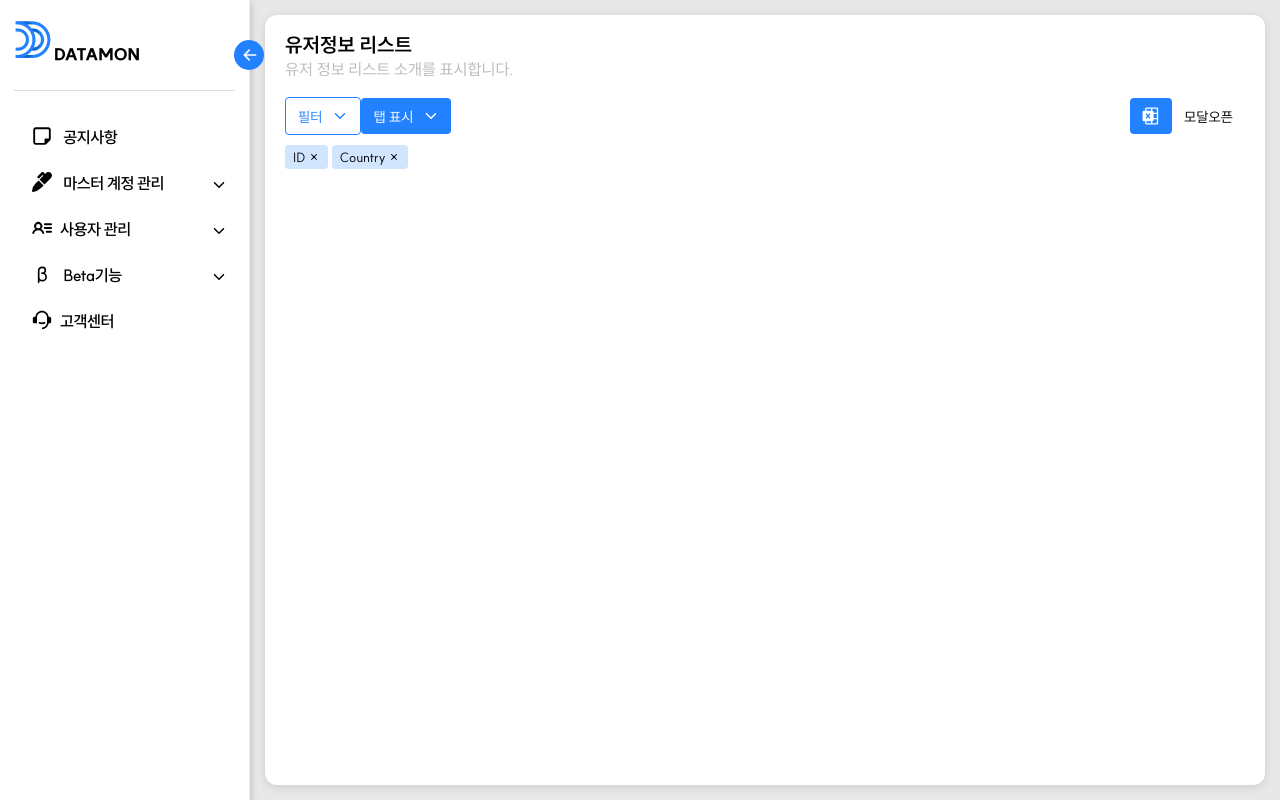
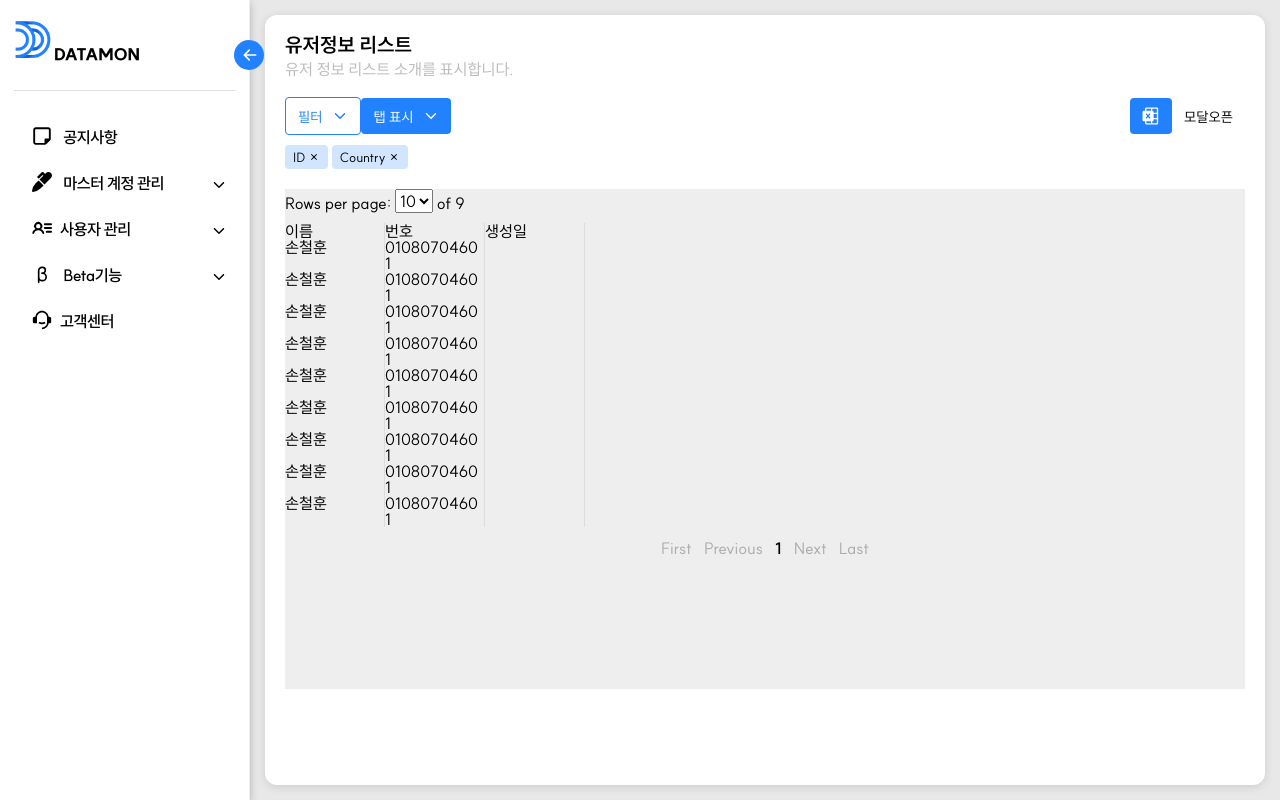
Before and after one commit to GolDHoon/datamon_view2, a Next.js app: page /layout/ad/custInfo in a window 1280 px wide. Built offline with nearby package versions, Linux system fonts and the light colour scheme.

Commit message:
테이블 컴포넌트 완료

```diff
--- a/package.json
+++ b/package.json
@@ -22,6 +22,8 @@
     "react-calendar": "^5.0.0",
     "react-data-grid": "^7.0.0-beta.47",
     "react-datepicker": "^7.4.0",
+    "react-dnd": "^16.0.1",
+    "react-dnd-html5-backend": "^16.0.1",
     "react-dom": "^18",
     "react-icons": "^5.3.0",
     "react-toggle": "^4.1.3",
--- a/src/app/components/CommonDataGrid.tsx
+++ b/src/app/components/CommonDataGrid.tsx
@@ -1,46 +1,235 @@
-'use client'
-import 'react-data-grid/lib/styles.css';
-import DataGrid, { SortDirection, SortColumn } from 'react-data-grid';
-import { useState } from 'react';
+import React, { useState, useRef, useEffect, useCallback } from 'react'; // React와 필요한 hook들 import
+import { NextPage } from "next"; // Next.js의 NextPage 타입 import
+import { useDrag, useDrop, DndProvider } from 'react-dnd'; // react-dnd를 위한 hook들 import
+import { HTML5Backend } from 'react-dnd-html5-backend'; // HTML5Backend를 사용하는 react-dnd 프론트엔드 백엔드 import
 
-//컬럼 별 오름차순, 내림차순 정렬할 때 쓰일 화살표 아이콘
-import { BiSolidUpArrowAlt, BiSolidDownArrowAlt  } from "react-icons/bi";
+const ItemType = 'COLUMN'; // 드래그 앤 드롭에서 사용할 Item Type 정의
 
-const columns = [
-    { key: 'id', name: 'ID', sortable: true },
-    { key: 'title', name: 'Title', sortable: true }
-];
+// DataGridProps 인터페이스 정의. columns와 rows 프로퍼티를 포함
+interface DataGridProps {
+    columns?: { columnType: string; name: string; filterType: string; key: string }[];
+    rows?: any[];
+}
 
-const initialRows = [
-    { id: 0, title: 'Example' },
-    { id: 1, title: 'Demo' },
+// ColumnProps 인터페이스 정의. Column 컴포넌트에서 사용할 여러 프로퍼티들을 포함
+interface ColumnProps {
+    column: { columnType: string; name: string; filterType: string; key: string };
+    index: number;
+    moveColumn: (dragIndex: number, hoverIndex: number) => void;
+    columnWidths: number[];
+    onMouseDown: (index: number, e: React.MouseEvent<HTMLDivElement>) => void;
+    onSort: (columnKey: string) => void;
+    sortOrder: 'asc' | 'desc' | null;
+}
 
-];
+// Column 컴포넌트 정의
+const Column: React.FC<ColumnProps> = ({ column, index, moveColumn, columnWidths, onMouseDown, onSort, sortOrder }) => {
+    const ref = useRef<HTMLDivElement>(null); // 드래그 앤 드롭을 위한 ref 생성
 
-export default function CommonDataGrid() {
-    const [rows, setRows] = useState(initialRows);
-    const [sortColumns, setSortColumns] = useState<SortColumn[]>([]);
+    const [, drop] = useDrop({
+        accept: ItemType, // 드롭할 수 있는 Item Type 설정
+        hover(item: any) {
+            if (!ref.current) {
+                return; // ref가 유효하지 않을 경우 반환
+            }
+            const dragIndex = item.index;
+            const hoverIndex = index;
 
-    // function handleSortColumnsChange(newSortColumns: SortColumn[]) {
-    //     setSortColumns(newSortColumns);
-    //     const sortedRows = [...rows];
-    //     sortedRows.sort((a, b) => {
-    //         for (const sort of newSortColumns) {
-    //             const comparator = sort.direction === SortDirection.ASC ? 1 : -1;
-    //             if (a[sort.columnKey] > b[sort.columnKey]) return comparator;
-    //             if (a[sort.columnKey] < b[sort.columnKey]) return -comparator;
-    //         }
-    //         return 0;
-    //     });
-    //     setRows(sortedRows);
-    // }
+            if (dragIndex === hoverIndex) {
+                return; // 드래그와 호버 위치가 동일할 경우 반환
+            }
+
+            moveColumn(dragIndex, hoverIndex); // 컬럼 위치 변경
+            item.index = hoverIndex; // 드래그 중인 아이템의 인덱스 업데이트
+        },
+    });
+
+    const [{ isDragging }, drag] = useDrag({
+        type: ItemType, // 드래그할 수 있는 Item Type 설정
+        item: { type: ItemType, index },
+        collect: (monitor) => ({
+            isDragging: monitor.isDragging(), // 드래그 상태 수집
+        }),
+    });
+
+    drag(drop(ref)); // ref에 drag와 drop 연결
 
     return (
-        <DataGrid
-            columns={columns}
-            rows={rows}
-            // sortColumns={sortColumns}
-            // onSortColumnsChange={handleSortColumnsChange}
-        />
+        <div
+            ref={ref}
+            style={{
+                width: columnWidths[index], // 현재 컬럼 너비 설정
+                display: 'flex',
+                alignItems: 'center',
+                position: 'relative',
+                borderRight: '1px solid #ddd',
+                opacity: isDragging ? 0.5 : 1, // 드래그 중일 때 불투명도 변경
+                cursor: 'move',
+                userSelect: 'none'
+            }}
+            onClick={() => onSort(column.key)} // 클릭 시 정렬 함수 호출
+        >
+            {column.name} {sortOrder ? (sortOrder === 'asc' ? '▲' : '▼') : ''}
+            {/*정렬 상태에 따라 화살표 표시*/}
+            <div
+                style={{ position: 'absolute', right: 0, top: 0, bottom: 0, width: '5px', cursor: 'col-resize', zIndex: 1 }}
+                onMouseDown={(e) => onMouseDown(index, e)} // 리사이즈 시작
+            />
+        </div>
     );
-}
+};
+
+// CommonDataGrid 컴포넌트 정의
+const CommonDataGrid: NextPage<DataGridProps> = ({ columns = [], rows = [] }) => {
+    const [columnWidths, setColumnWidths] = useState(columns.map(() => 100)); // 컬럼 너비 초기화
+    const [resizing, setResizing] = useState<{ index: number; initialX: number; initialWidth: number } | null>(null); // 리사이즈 상태 관리
+    const [currentColumns, setCurrentColumns] = useState(columns); // 현재 컬럼 상태 관리
+    const [sortConfig, setSortConfig] = useState<{ key: string; direction: 'asc' | 'desc' }[]>([]); // 정렬 설정 상태 관리
+    const [currentPage, setCurrentPage] = useState(1); // 현재 페이지 상태 관리
+    const [rowsPerPage, setRowsPerPage] = useState(10); // 페이지 당 보여줄 행 수 상태 관리
+
+    const tableRef = useRef<HTMLDivElement>(null); // 테이블 참조
+
+    useEffect(() => {
+        const onMouseMove = (e: MouseEvent) => {
+            if (resizing) {
+                const delta = e.clientX - resizing.initialX;
+                const newWidths = [...columnWidths];
+                newWidths[resizing.index] = Math.max(resizing.initialWidth + delta, 50); // 최소 너비 50px 제한
+                setColumnWidths(newWidths); // 너비 갱신
+            }
+        };
+
+        const onMouseUp = () => setResizing(null); // 리사이즈 종료 시 상태 초기화
+
+        document.addEventListener('mousemove', onMouseMove);
+        document.addEventListener('mouseup', onMouseUp);
+
+        return () => {
+            document.removeEventListener('mousemove', onMouseMove);
+            document.removeEventListener('mouseup', onMouseUp);
+        };
+    }, [resizing, columnWidths]);
+
+    const onMouseDown = (index: number, e: React.MouseEvent<HTMLDivElement>) => {
+        e.preventDefault();
+        setResizing({ index, initialX: e.clientX, initialWidth: columnWidths[index] }); // 리사이즈 시작 시 상태 설정
+    };
+
+    const moveColumn = useCallback((dragIndex: number, hoverIndex: number) => {
+        const draggedColumn = currentColumns[dragIndex];
+        const newColumns = [...currentColumns];
+        newColumns.splice(dragIndex, 1);
+        newColumns.splice(hoverIndex, 0, draggedColumn);
+        setCurrentColumns(newColumns); // 드래그 앤 드롭으로 컬럼 순서 변경
+    }, [currentColumns]);
+
+    const handleSort = (columnKey: string) => {
+        const existingSort = sortConfig.find(config => config.key === columnKey);
+        let newSortConfig;
+
+        if (existingSort) {
+            if (existingSort.direction === 'asc') {
+                newSortConfig = sortConfig.map(config =>
+                    config.key === columnKey
+                        ? { key: columnKey, direction: 'desc' }
+                        : config
+                );
+            } else if (existingSort.direction === 'desc') {
+                newSortConfig = sortConfig.filter(config => config.key !== columnKey);
+            }
+        } else {
+            newSortConfig = [...sortConfig, { key: columnKey, direction: 'asc' }];
+        }
+
+        setSortConfig(newSortConfig); // 정렬 상태 갱신
+    };
+
+    const sortedRows = useCallback(
+        (rows: any[]) => {
+            return rows.sort((a, b) => {
+                for (let { key, direction } of sortConfig) {
+                    if (a[key] < b[key]) {
+                        return direction === 'asc' ? -1 : 1;
+                    }
+                    if (a[key] > b[key]) {
+                        return direction === 'asc' ? 1 : -1;
+                    }
+                }
+                return 0;
+            });
+        },
+        [sortConfig]
+    );
+
+    const handleChangeRowsPerPage = (event: React.ChangeEvent<HTMLSelectElement>) => {
+        setRowsPerPage(Number(event.target.value));
+        setCurrentPage(1); // 페이지당 행 수 변경 시 페이지를 1로 초기화
+    };
+
+    const paginatedRows = sortedRows(rows).slice((currentPage - 1) * rowsPerPage, currentPage * rowsPerPage); // 페이지네이션된 행
+
+    const totalPages = Math.ceil(rows.length / rowsPerPage); // 총 페이지 수 계산
+
+    const handlePageChange = (page: number) => {
+        setCurrentPage(page); // 페이지 변경
+    };
+
+    return (
+        <DndProvider backend={HTML5Backend}>
+            <div ref={tableRef}>
+                <div style={{ marginBottom: '10px' }}>
+                    <span>Rows per page: </span>
+                    <select value={rowsPerPage} onChange={handleChangeRowsPerPage}>
+                        <option value={5}>5</option>
+                        <option value={10}>10</option>
+                        <option value={15}>15</option>
+                    </select>
+                    <span> of {rows.length} </span> {/* 총 데이터 건수 표시 */}
+                </div>
+                <div style={{ display: 'flex' }}>
+                    {currentColumns.map((column, index) => (
+                        <Column
+                            key={index}
+                            column={column}
+                            index={index}
+                            moveColumn={moveColumn}
+                            columnWidths={columnWidths}
+                            onMouseDown={onMouseDown}
+                            onSort={handleSort}
+                            sortOrder={sortConfig.find(config => config.key === column.key)?.direction || null}
+                        />
+                    ))}
+                </div>
+                <div>
+                    {paginatedRows.map((row, index2) => (
+                        <div key={index2} style={{ display: 'flex' }}>
+                            {currentColumns.map((column, index) => (
+                                <div key={`${index2}-${index}`} style={{ width: columnWidths[index], borderRight: '1px solid #ddd' }}>
+                                    {row[column.key]}
+                                </div>
+                            ))}
+                        </div>
+                    ))}
+                </div>
+                <div style={{ marginTop: '10px', textAlign: 'center' }}>
+                    <button disabled={currentPage === 1} onClick={() => handlePageChange(1)}>First</button>
+                    <button disabled={currentPage === 1} onClick={() => handlePageChange(currentPage - 1)}>Previous</button>
+                    {Array.from({ length: totalPages }, (_, index) => (
+                        <button
+                            key={index}
+                            style={{ fontWeight: currentPage === index + 1 ? 'bold' : 'normal' }}
+                            onClick={() => handlePageChange(index + 1)}
+                        >
+                            {index + 1}
+                        </button>
+                    ))}
+                    <button disabled={currentPage === totalPages} onClick={() => handlePageChange(currentPage + 1)}>Next</button>
+                    <button disabled={currentPage === totalPages} onClick={() => handlePageChange(totalPages)}>Last</button>
+                </div>
+            </div>
+        </DndProvider>
+    );
+};
+
+export default CommonDataGrid; // CommonDataGrid 컴포넌트 기본 export
--- a/src/app/layout/[companyId]/login/page.tsx
+++ b/src/app/layout/[companyId]/login/page.tsx
@@ -8,7 +8,6 @@ import restApi from "@/app/resources/js/axios";
 
 interface LoginProps {
     params?: { companyId: string };
-    searchParams?: any;
 }
 
 const Login: NextPage<LoginProps> = ({ params }) => {
@@ -20,7 +19,6 @@ const Login: NextPage<LoginProps> = ({ params }) => {
     const [idxValue, setIdx] = useState('');
 
     useEffect(() => {
-
         try {
             restApi('get', '/sign/getCompanyInfo', {companyId:companyId}).then(response => {
                 // @ts-ignore
--- a/src/app/layout/ad/custInfo/page.tsx
+++ b/src/app/layout/ad/custInfo/page.tsx
@@ -17,7 +17,7 @@ export default function page (){
     const [filterClass, setFilterClass] = useState('');
     const [isModalOpen, setIsModalOpen] = useState(false);
 
-      // 모달 열기 함수
+  // 모달 열기 함수
   const openModal = () => {
     setIsModalOpen(true);
   };
@@ -26,8 +26,6 @@ export default function page (){
   const closeModal = () => {
     setIsModalOpen(false);
   };
-
-
 
     // 클릭 핸들러
     const handleClick = (e: React.MouseEvent<HTMLLIElement, MouseEvent>) => {
@@ -169,9 +167,33 @@ export default function page (){
 
 </div>
 
-{/* <section className="table">
-     <CommonDataGrid/>
-</section> */}
+<section className="table">
+     <CommonDataGrid columns={[{
+         filterType: "text",
+         columnType: "custom",
+         name: "이름",
+         key: "이름"
+     }, {
+         filterType: "text",
+         columnType: "custom",
+         name: "번호",
+         key: "번호"
+     }, {
+         filterType: "date",
+         columnType: "basic",
+         name: "생성일",
+         key: "createDate"
+     }]}
+     rows={[{이름:"손철훈", 번호:"01080704601"}
+     ,{이름:"손철훈", 번호:"01080704601"}
+     ,{이름:"손철훈", 번호:"01080704601"}
+     ,{이름:"손철훈", 번호:"01080704601"}
+     ,{이름:"손철훈", 번호:"01080704601"}
+     ,{이름:"손철훈", 번호:"01080704601"}
+     ,{이름:"손철훈", 번호:"01080704601"}
+     ,{이름:"손철훈", 번호:"01080704601"}
+     ,{이름:"손철훈", 번호:"01080704601"}]}/>
+</section>
 </div>
 </CommonLayout>
     )
```
Also changed, not shown: 1 other file (tests, documents, lock files or other folders).
